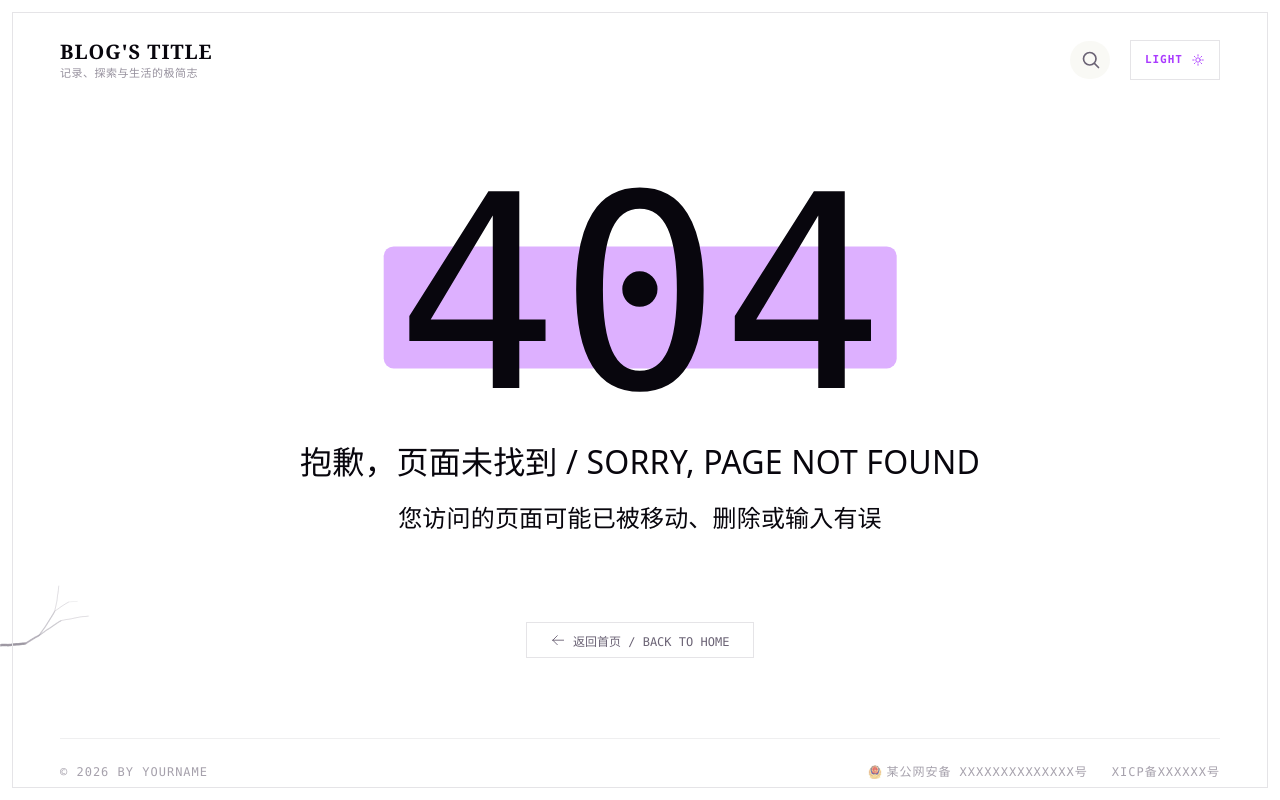
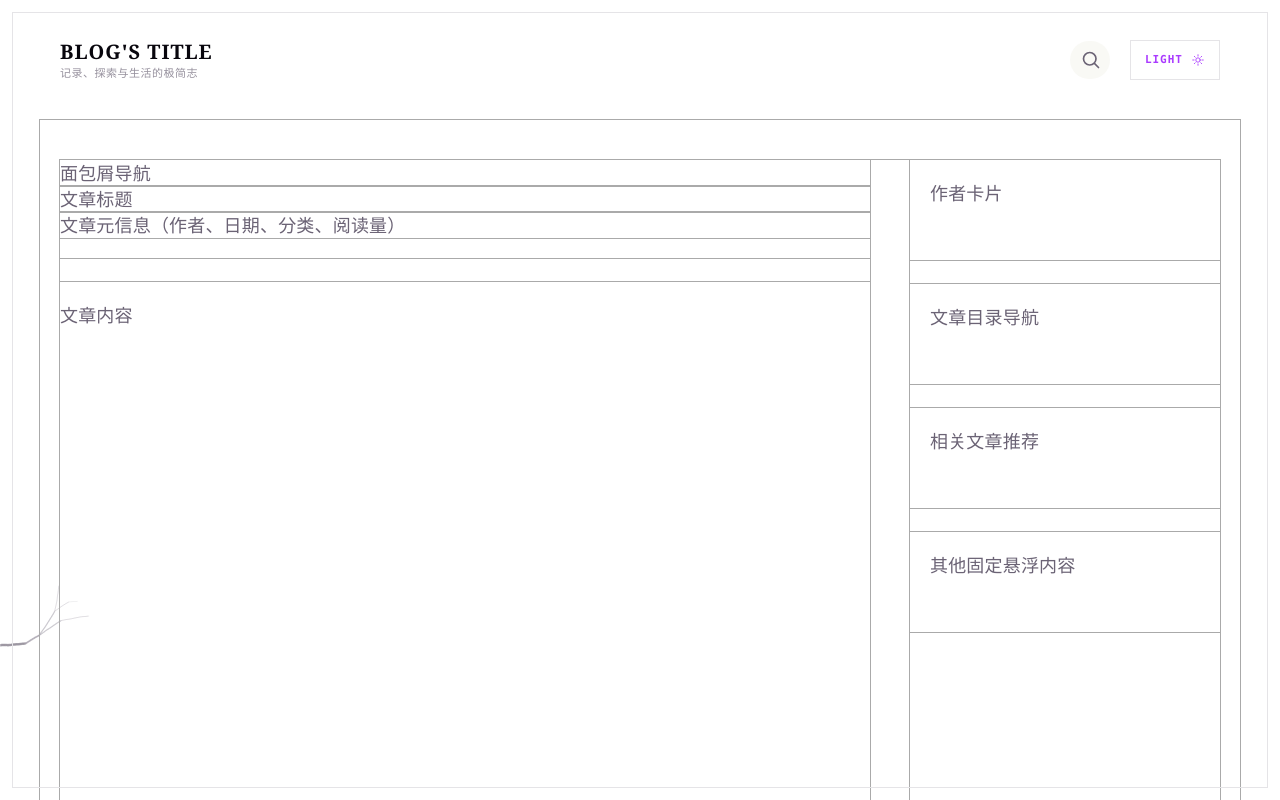
Before and after one commit to zoeTDI/blog-project-web, a Vue app: page /#/postDetail in a window 1280 px wide. Before the commit this address had no page. Shown: the top 800 px of the page. Built offline with nearby package versions, Linux system fonts and the light colour scheme.

Commit message:
feat(PostDetail.vue): 添加文章内容页面

```diff
--- a/src/components/viewSwitcher/src/ArticleRenderer.vue
+++ b/src/components/viewSwitcher/src/ArticleRenderer.vue
@@ -51,6 +51,10 @@ const activeMetaList = computed(() => {
 const handleTagClick = (value) => {
   router.push({name: ROUTER_NAMES.TAG_DETAIL, query: {...value}});
 }
+const toPostDetail = () => {
+  console.log(props.article)
+  router.push({name: ROUTER_NAMES.POST_DETAIL, query: {id: props.article.id}});
+}
 </script>
 
 <template>
@@ -60,7 +64,7 @@ const handleTagClick = (value) => {
     </div>
 
     <div class="article-info">
-      <header class="info-header">
+      <header class="info-header" @click="toPostDetail">
         <h2 class="article-title">{{ article.title }}</h2>
         <p class="article-summary">{{ article.summary }}</p>
       </header>
@@ -94,6 +98,10 @@ const handleTagClick = (value) => {
 .article-renderer-item:hover {
   border-color: var(--accent);
   transform: translateY(-2px);
+}
+
+.info-header {
+  cursor: pointer;
 }
 
 .article-info {
--- a/src/router/base.ts
+++ b/src/router/base.ts
@@ -39,6 +39,11 @@ export const baseRouter: RouteRecordRaw[] = [
                 meta: {
                     title: '博客文章'
                 }
+            },
+            {
+                path: '/postDetail',
+                name: ROUTER_NAMES.POST_DETAIL,
+                component: () => import('@/views/postDetail/PostDetail.vue'),
             }
         ]
     },
--- a/src/router/routerNames.ts
+++ b/src/router/routerNames.ts
@@ -1,6 +1,7 @@
 export const ROUTER_NAMES = {
     HOME: 'Home',
     NOTES: 'Notes',
+    POST_DETAIL: 'PostDetail',
     ARCHIVES: 'Archives',
     TAG_DETAIL: 'TagDetail',
     CATEGORY_DETAIL: 'CategoryDetail',
--- /dev/null
+++ b/src/views/postDetail/PostDetail.vue
@@ -0,0 +1,99 @@
+<script setup lang="ts">
+import { ref, onMounted } from 'vue';
+import { useRoute } from 'vue-router';
+import { useLoadingStore } from "@/store/useLoadingStore";
+import { mockApiFetch } from "@/utils/mock";
+import { CaRow } from "@/components/ca/CaRow";
+import { CaCol } from "@/components/ca/caCol";
+
+const route = useRoute();
+const loadingStore = useLoadingStore();
+const post = ref<any>(null);
+
+// 模拟获取数据
+onMounted(async () => {
+  loadingStore.startLoading();
+  // 模拟后端返回的数据结构
+  const data = {
+    id: route.query.id,
+    title: '文章标题',
+    content: '文章内容'
+  };
+  post.value = await mockApiFetch(data, 500);
+  loadingStore.endLoading();
+});
+</script>
+
+<template>
+  <div class="post-detail-container" v-if="post">
+    <ca-row :gap="40">
+      <ca-col :span="17">
+        <div class="main-content">
+          <header class="article-header">
+            <div class="breadcrumb">面包屑导航</div>
+            <div class="title-area">文章标题</div>
+            <div class="meta-info">文章元信息（作者、日期、分类、阅读量）</div>
+          </header>
+
+          <article class="article-body">
+            文章内容
+          </article>
+
+          <footer class="article-footer">
+            <div class="tags-area">文章标签</div>
+            <div class="interaction-area">点赞、收藏、分享按钮</div>
+            <div class="prev-next-nav">上一篇 / 下一篇</div>
+          </footer>
+        </div>
+      </ca-col>
+
+      <ca-col :span="7">
+        <aside class="sidebar">
+          <div class="author-card">作者卡片</div>
+          <div class="toc-wrapper">文章目录导航</div>
+          <div class="related-posts">相关文章推荐</div>
+          <div class="sticky-area">其他固定悬浮内容</div>
+        </aside>
+      </ca-col>
+    </ca-row>
+  </div>
+</template>
+
+<style scoped>
+/* 按照要求：使用 outline 显示结构框线 */
+* {
+  outline: 1px solid #aaa;
+}
+
+.post-detail-container {
+  max-width: var(--content-max-width);
+  margin: 0 auto;
+  padding: var(--content-padding);
+}
+
+.main-content, .sidebar {
+  display: flex;
+  flex-direction: column;
+  gap: 24px;
+}
+
+.article-header {
+  padding-bottom: 20px;
+}
+
+.article-body {
+  min-height: 600px; /* 模拟内容高度 */
+  padding: 20px 0;
+}
+
+.sidebar > div {
+  padding: 20px;
+  min-height: 100px; /* 模拟侧边栏组件高度 */
+}
+
+/* 确保侧边栏在滚动时能部分固定（符合现代博客设计） */
+.toc-wrapper {
+  position: sticky;
+  top: 100px;
+}
+</style>
```
